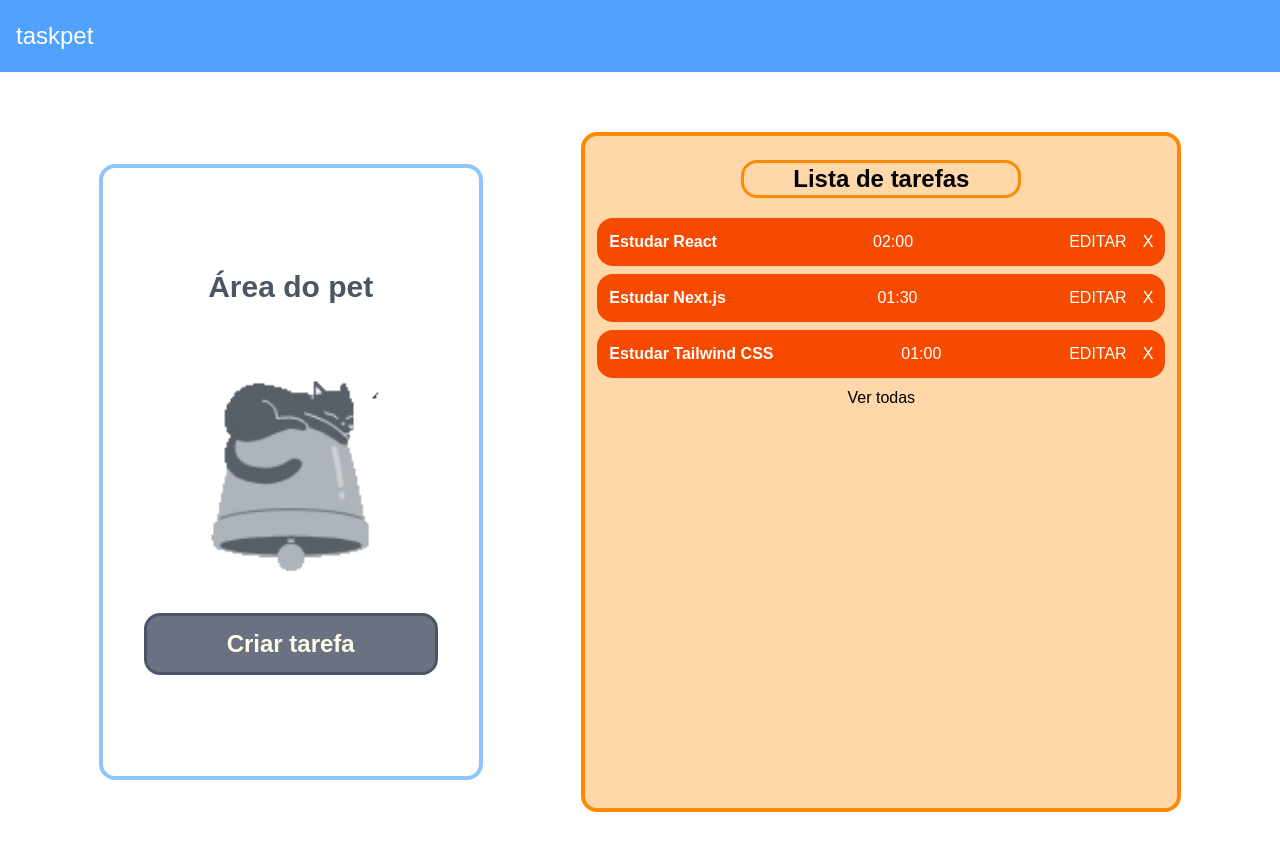
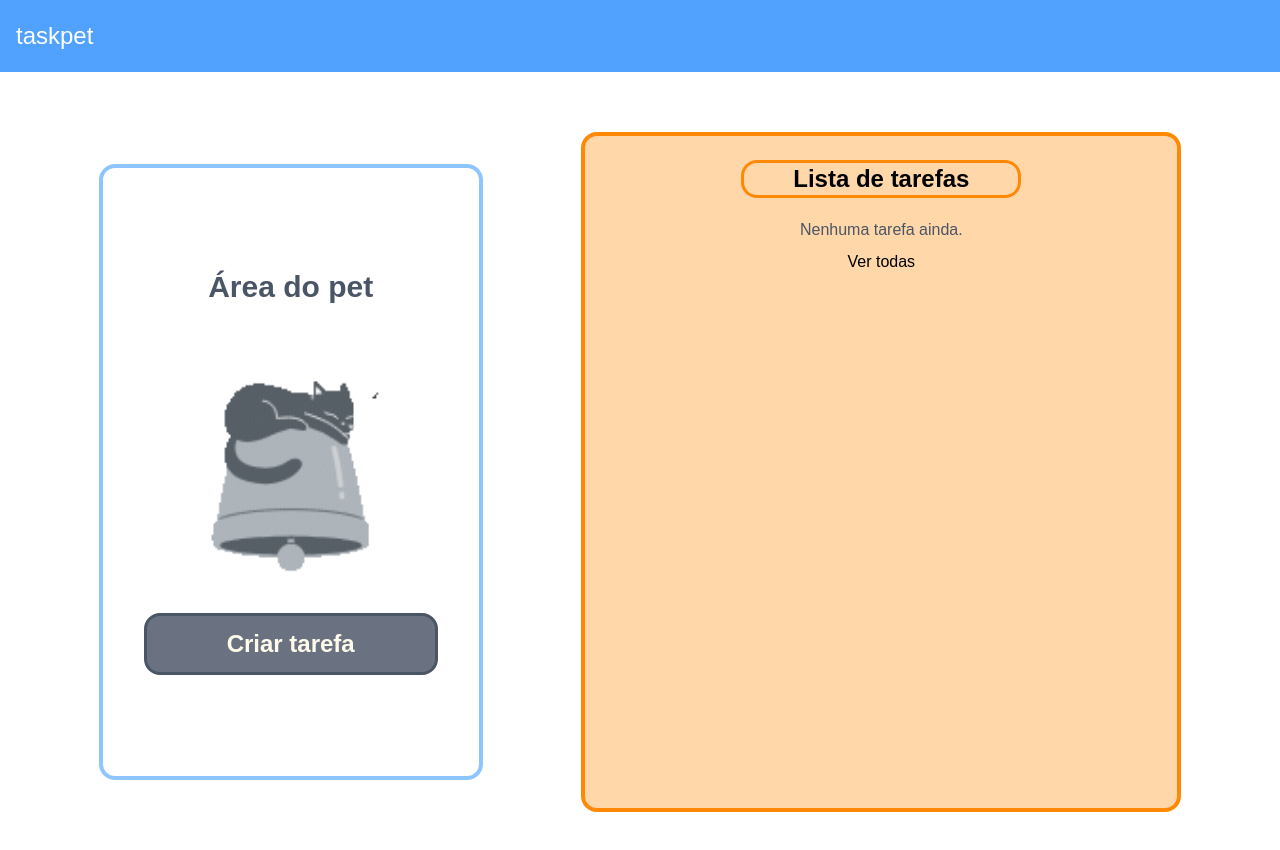
Before and after one commit to luckfer7/taskpet, a Next.js app: page / in a window 1280 px wide. Shown: the top 850 px of the page. Built offline with nearby package versions, Linux system fonts and the light colour scheme.

Commit message:
ta funcionando

```diff
--- a/src/Components/Pet-area/index.jsx
+++ b/src/Components/Pet-area/index.jsx
@@ -6,26 +6,14 @@ import Title from "../Title";
 import gato from "../../../public/gifcat.gif"
 import { useState } from "react";
 import ModalTasks from "../modal-tasks";
+import TaskContainer from "../Tasks-list";
 
-export default function PetArea({ selectedTask }) {
-    const isActive = selectedTask !== null;
-    const handleClick = () => {
-        // adicionar a lógica para iniciar a tarefa selecionada
-        console.log("Tarefa iniciada:", selectedTask);
-    };
+export default function PetArea({ addTask }) {
+
 
     const [isFormOpen, setIsTaskFormOpened] = useState(false);
 
-    // Função que abre o modal
-    const OpenTaskForm = () => {
-        setIsTaskFormOpened(true)
-    }
-
-    // Função que fecha o modal (passada para o componente ModalTasks)
-    const handleCloseModal = () => {
-        setIsTaskFormOpened(false);
-    };
-
+    const handleCloseModal = () => setIsTaskFormOpened(false);
 
     return (
         <Container className="border-4 border-blue-300 rounded-2xl w-sm h-[77%] flex flex-col items-center justify-center gap-3 " >
@@ -33,14 +21,21 @@ export default function PetArea({ selectedTask }) {
             <Image src={gato} width={250} height={250} alt=" imagem de um gato dormindo em cima de um sino" />
 
             <Button
-                onClick={ OpenTaskForm } //lembrar de sempre passar a função que abre, não o componente.
+                onClick={ () => setIsTaskFormOpened(true) } //lembrar de sempre passar a função que abre, não o componente.
                 className={`border-3 border-gray-600 bg-gray-500 px-20 py-3 rounded-2xl text-amber-50 text-2xl font-semibold cursor-pointer`}
             >
 
                 Criar tarefa
             </Button>
 
-            { isFormOpen && <ModalTasks onClose={handleCloseModal} />}
+            { isFormOpen && ( <ModalTasks onSubmit={(nova) => {
+                addTask(nova);
+                handleCloseModal();
+                }}
+                onClose={handleCloseModal}
+
+            />
+            )}
         </Container>
 
 
--- a/src/Components/Tasks-list/index.jsx
+++ b/src/Components/Tasks-list/index.jsx
@@ -2,26 +2,11 @@
 import Button from "../Button";
 import Container from "../Container";
 import Title from "../Title";
-import React, { useState } from "react";
 
-export default function TaskContainer({ onTaskSelected }) {
-    const [selectedTask, setSelectedTask] = useState(null)
-    const handleClick = (task) => {
-        const newTask = selectedTask === task ? null : task;
-        setSelectedTask(newTask);
-        onTaskSelected(newTask)
-    }
 
-    const tasks = [{
-        name: "Estudar React",
-        time: "02:00",
-    }, {
-        name: "Estudar Next.js",
-        time: "01:30",
-    }, {
-        name: "Estudar Tailwind CSS",
-        time: "01:00",
-    }]
+
+export default function TaskContainer({ tasks = [] }) {
+
 
     return(
         <Container
@@ -42,13 +27,11 @@ export default function TaskContainer({ onTaskSelected }) {
             <Title className="text-center font-semibold text-2xl mt-3 mb-3 border-3 border-orange-400 rounded-2xl w-70 ">Lista de tarefas</Title>
 
             <div className="flex flex-col gap-2 w-full items-center">
-                {tasks.map((task, index) => (
+                {tasks.length === 0 ? (<p className="text-gray-600">Nenhuma tarefa ainda.</p>) : (tasks.map((task, index) => (
                     <div
                         key={index}
-                        onClick={() => handleClick(index)}
                         className={`
-                        flex justify-between items-center cursor-pointer p-3 w-full rounded-2xl text-white
-                        ${selectedTask === index ? 'bg-orange-700' : 'bg-orange-600'}`}
+                        flex justify-between items-center cursor-pointer p-3 w-full rounded-2xl text-white`}
                     >
                         <span className="font-semibold">{task.name}</span>
                         <span>{task.time}</span>
@@ -56,7 +39,8 @@ export default function TaskContainer({ onTaskSelected }) {
                             <p className="text-x1">EDITAR</p>
                             <p className="text-x1">X</p>
                         </div>
-                    </div>
+                    </div>)
+
                 ))}
             </div>
 
--- a/src/Components/modal-tasks/index.jsx
+++ b/src/Components/modal-tasks/index.jsx
@@ -4,13 +4,12 @@ import Container from "../Container";
 
 export default function ModalTasks({ onClose, onSubmit}) {
 
-    const [ nome, setNome ] = useState('');
-    const [ tempo, setTempo ] = useState('');
+    const [ name, setName] = useState('');
+    const [ time, setTime ] = useState('');
 
-    const adicionarTarefa = (e) => {
+    const addTask = (e) => {
         e.preventDefault();
-        onSubmit({ nome, tempo })
-        console.log({nome, tempo});
+        onSubmit({ name, time })
 
     }
 
@@ -19,15 +18,15 @@ export default function ModalTasks({ onClose, onSubmit}) {
             <div className="bg-blue-200 p-6 rounded-lg shadow-lg w-96" >
                 <h2 className="text-xl font-bold mb-4">Criar nova tarefa</h2>
 
-                <form action="" onSubmit={ adicionarTarefa }>
+                <form action="" onSubmit={ addTask }>
                     <div className="flex flex-col" >
                         <label htmlFor="">Nome da tarefa</label>
-                        <input value={nome} onChange={(e) => setNome(e.target.value)} className=" border-2" type="text" />
+                        <input value={name} onChange={(e) => setName(e.target.value)} className=" border-2" type="text" />
                     </div>
 
                     <div className="flex flex-col" >
                         <label htmlFor="">Tempo</label>
-                        <input value={tempo} onChange={(e) => setTempo(e.target.value)} className=" border-2 " type="text" />
+                        <input value={time} onChange={(e) => setTime(e.target.value)} className=" border-2 " type="text" />
                     </div>
 
                     <Container className=" flex justify-between " >
--- /dev/null
+++ b/src/Tasks/tasks.js
@@ -0,0 +1,14 @@
+    const tasks = [
+        {
+            name: "Estudar React",
+            time: "02:00",
+        },
+        {
+            name: "Estudar Next.js",
+            time: "01:30",
+        },
+        {
+            name: "Estudar Tailwind CSS",
+            time: "01:00",
+        }
+]
--- a/src/app/page.js
+++ b/src/app/page.js
@@ -6,14 +6,18 @@ import PetArea from "@/Components/Pet-area";
 import TaskContainer from "@/Components/Tasks-list";
 
 export default function Home() {
-    const [selectedTask, setSelectedTask] = useState(null)
+    const [tasks, setTasks] = useState([])
+
+    const addTask = (task) => {
+        setTasks((prev) => [...prev, task])
+    }
 
     return (
         <div>
             <Header>taskpet</Header>
             <Container className="flex items-center justify-evenly h-screen" >
-                <PetArea selectedTask={selectedTask}/>
-                <TaskContainer onTaskSelected={setSelectedTask }/>
+                <PetArea addTask={addTask}/>
+                <TaskContainer tasks={tasks} />
             </Container>
         </div>
     )
```
